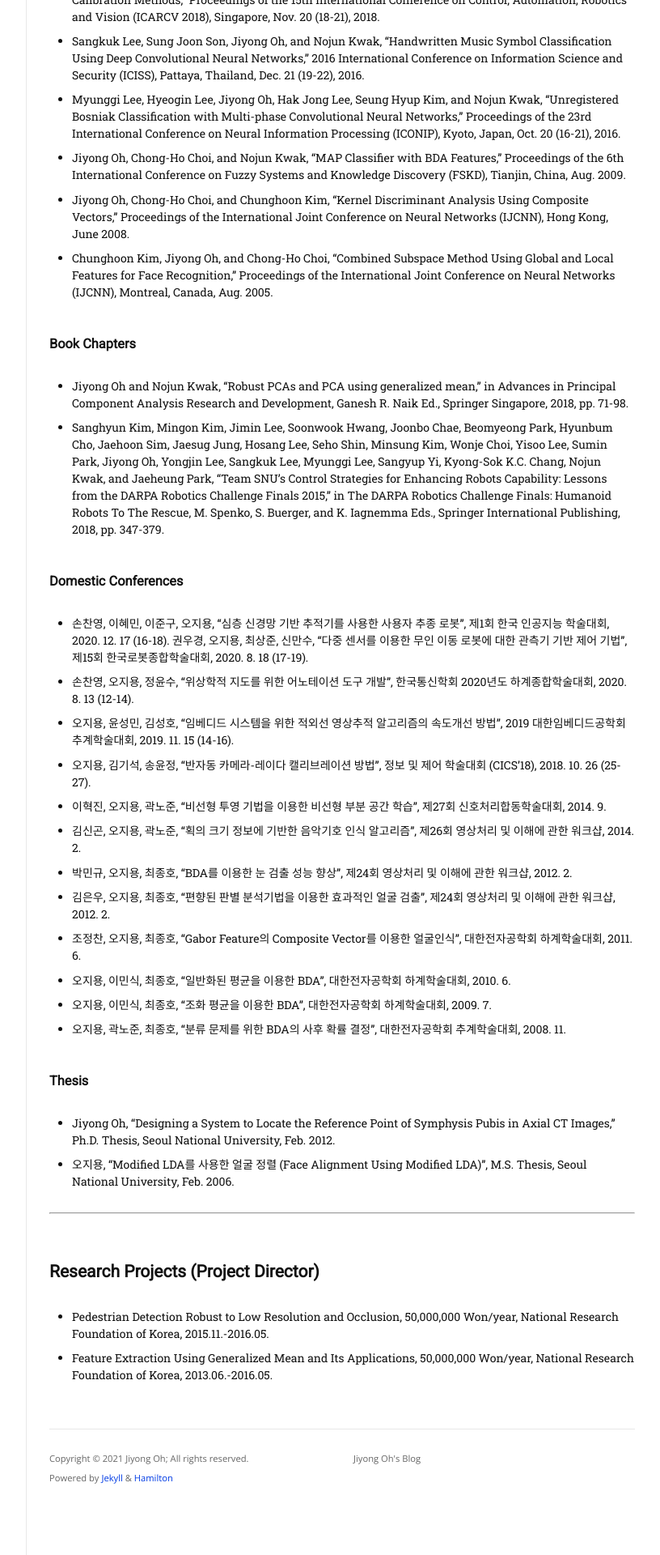
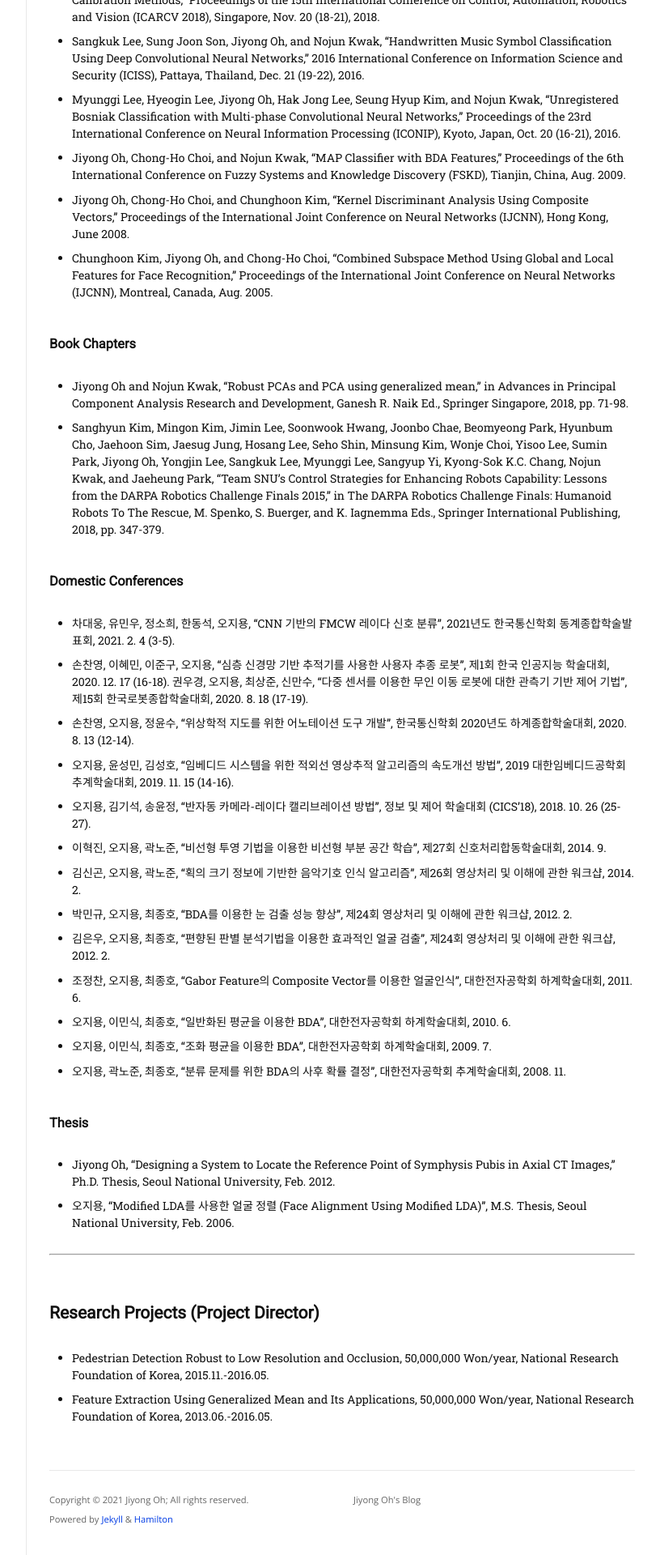
Before and after one commit to JiyongOh/JiyongOh.github.io, a Jekyll site: the page built from about.md, in a window 1280 px wide. Shown: the part 2297-4217 px from the top of the page at 81% size, without its empty margins (349-1165 px from the left). Built offline with Jekyll 4.4.1, drawn with Linux system fonts in a browser that asks for light colours; nearby versions of some CDN libraries; some web fonts are replaced.

Commit message:
Update about.md

```diff
--- a/about.md
+++ b/about.md
@@ -68,6 +68,7 @@ Address: 1, Techno sunwhan-ro 10-gil, Yuga-eup, Dalseong-gun, Daegu, 42994, Kore
 * Sanghyun Kim, Mingon Kim, Jimin Lee, Soonwook Hwang, Joonbo Chae, Beomyeong Park, Hyunbum Cho, Jaehoon Sim, Jaesug Jung, Hosang Lee, Seho Shin, Minsung Kim, Wonje Choi, Yisoo Lee, Sumin Park, Jiyong Oh, Yongjin Lee, Sangkuk Lee, Myunggi Lee, Sangyup Yi, Kyong-Sok K.C. Chang, Nojun Kwak, and Jaeheung Park, "Team SNU's Control Strategies for Enhancing Robots Capability: Lessons from the DARPA Robotics Challenge Finals 2015," in The DARPA Robotics Challenge Finals: Humanoid Robots To The Rescue, M. Spenko, S. Buerger, and K. Iagnemma Eds., Springer International Publishing, 2018, pp. 347-379.
 
 ### Domestic Conferences
+* 차대웅, 유민우, 정소희, 한동석, 오지용, "CNN 기반의 FMCW 레이다 신호 분류", 2021년도 한국통신학회 동계종합학술발표회, 2021. 2. 4 (3-5).
 * 손찬영, 이혜민, 이준구, 오지용, "심층 신경망 기반 추적기를 사용한 사용자 추종 로봇", 제1회 한국 인공지능 학술대회, 2020. 12. 17 (16-18).
 권우경, 오지용, 최상준, 신만수, "다중 센서를 이용한 무인 이동 로봇에 대한 관측기 기반 제어 기법", 제15회 한국로봇종합학술대회, 2020. 8. 18 (17-19).
 * 손찬영, 오지용, 정윤수, "위상학적 지도를 위한 어노테이션 도구 개발", 한국통신학회 2020년도 하계종합학술대회, 2020. 8. 13 (12-14).
```
